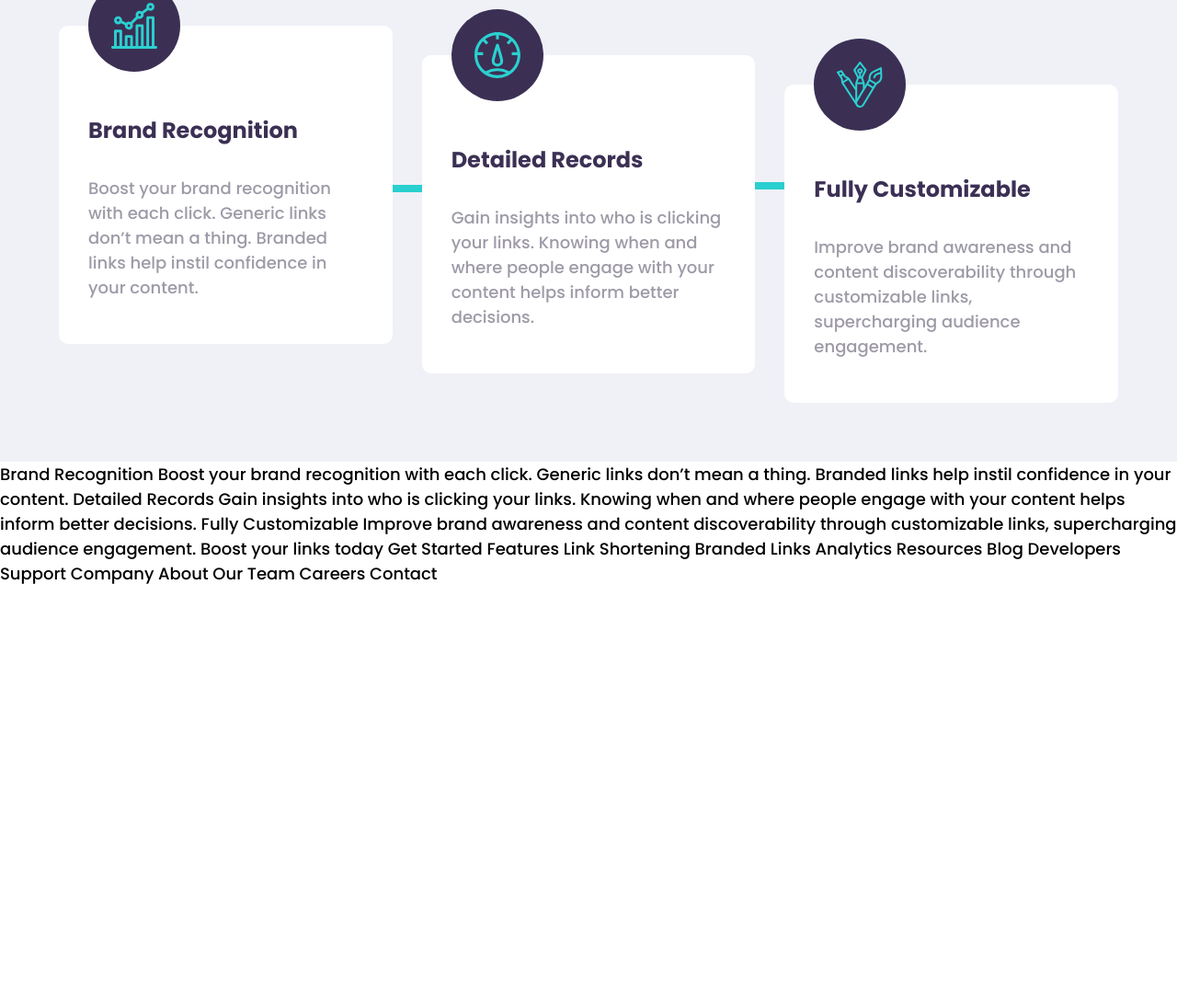
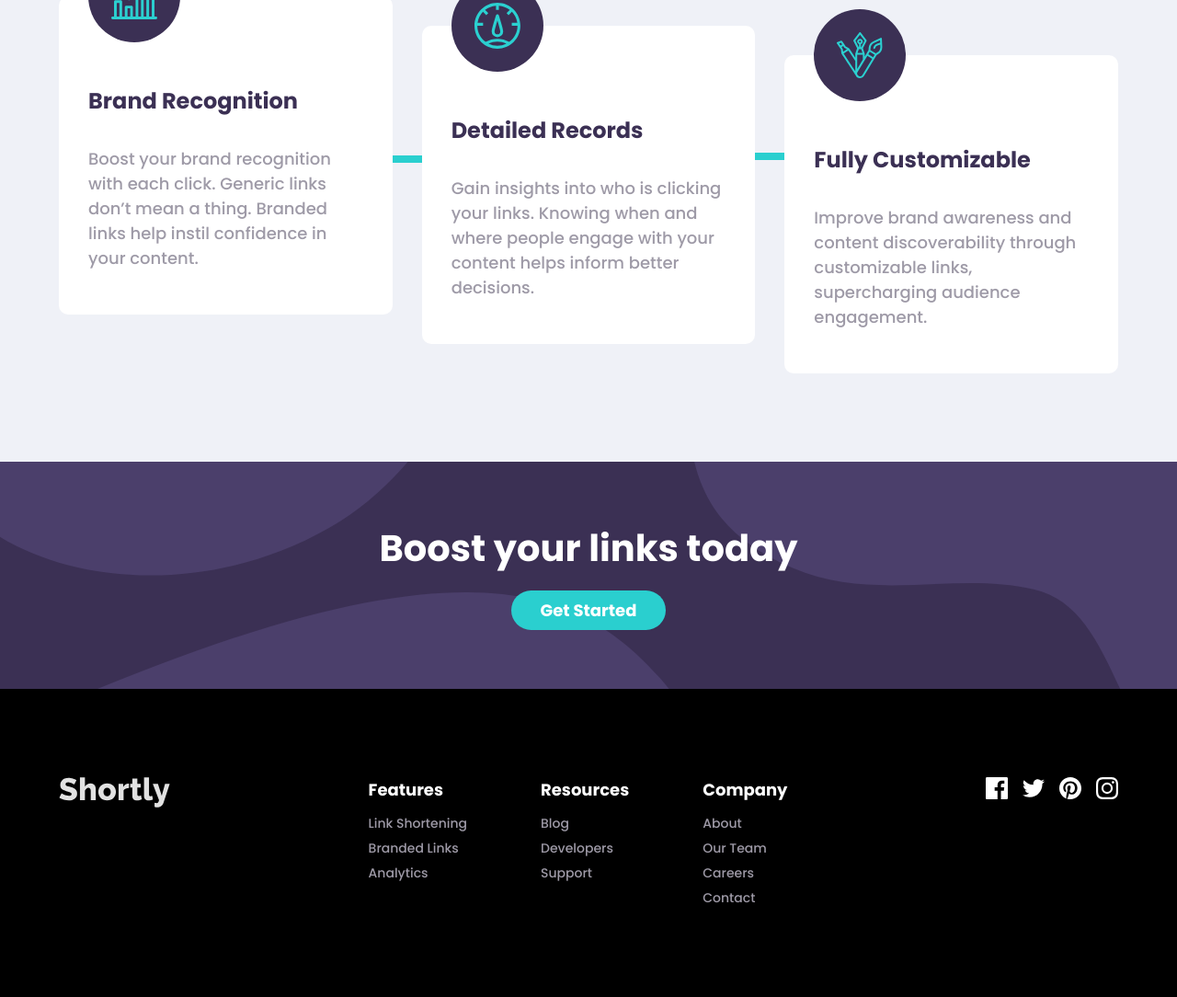
Before and after one commit to killian-dv/frontend-mentor-url-shortening-api-master, a plain HTML site: page index.html in a window 1280 px wide. Shown: the part 1214-2298 px from the top of the page at 92% size. Before the commit the page ends 1851 px from the top, so only its background shows below. Drawn offline with Linux system fonts and the light colour scheme.

Commit message:
intégration + css

```diff
--- /dev/null
+++ b/css/_footer.scss
@@ -0,0 +1,60 @@
+footer {
+    background-color: $black;
+    padding: 4rem 0;
+    @media screen and (min-width: 768px) {
+        padding: 6rem 0;
+    }
+    .container {
+        width: 90%;
+        max-width: 1600px;
+        margin: auto;
+        @include flex( center, center, 2rem, column, nowrap);
+        @media screen and (min-width: 768px) {
+            @include flex( space-between, flex-start, 2rem, row, nowrap);
+        }
+        .footer-logo {
+            img {
+                filter: invert(100%) sepia(6%) saturate(0%) hue-rotate(354deg) brightness(105%) contrast(108%);
+            }
+        }
+        .footer-links {
+            @include flex( center, center, 2rem, column, nowrap);
+            @media screen and (min-width: 768px) {
+                @include flex( space-between, flex-start, 5rem, row, nowrap);
+            }
+            .footer-links-column {
+                @include flex( center, center, 0.5rem, column, nowrap);
+                @media screen and (min-width: 768px) {
+                    @include flex( center, flex-start, 0.5rem, column, nowrap);
+                }
+                h3 {
+                    color: $white;
+                    font-size: 18px;
+                    font-weight: 700;
+                }
+                ul {
+                    @include flex( center, center, 0, column, nowrap);
+                    @media screen and (min-width: 768px) {
+                        @include flex( center, flex-start, 0, column, nowrap);
+                    }
+                    li {
+                        a {
+                            color: $grayish-violet;
+                            font-size: 14px;
+                            font-weight: 400;
+                            transition: $transition;
+                            &:hover {
+                                color: $white;
+                            }
+                        }
+                    }
+                }
+            }
+        }
+        .footer-social {
+            ul {
+                @include flex( center, center, 1rem, row, nowrap);
+            }
+        }
+    }
+}
--- a/css/_main.scss
+++ b/css/_main.scss
@@ -100,16 +100,21 @@ main {
                 width: 100%;
                 box-sizing: border-box;
                 text-align: center;
+                font-weight: 700;
                 @media screen and (min-width: 768px) {
                     min-width: fit-content;
                     width: 10%;
+                }
+                &:hover {
+                    background-color: lighten($cyan, 20%);
+                    cursor: pointer;
                 }
             }
         }
     }
     #section-3 {
         background-color: #eff1f7;
-        padding: 2rem 0 4rem;
+        padding: 2rem 0 6rem;
         h2 {
             @include titre($violet);
             margin-bottom: 1rem;
@@ -128,7 +133,7 @@ main {
             width: 90%;
             max-width: 1600px;
             margin: 0 auto;
-            margin-top: 8rem;
+            margin-top: 6rem;
             @media screen and (min-width: 768px) {
                 @include flex( space-between, center, 2rem, row, nowrap);
             }
@@ -206,4 +211,23 @@ main {
             }
         }
     }
+    #section-4 {
+        background: url(../images/bg-boost-mobile.svg) no-repeat center;
+        background-size: cover;
+        background-color: $violet;
+        @include flex( center, center, 1rem, column, nowrap);
+        padding: 4rem 1rem;
+        @media screen and (min-width: 768px) {
+            background: url(../images/bg-boost-desktop.svg) no-repeat center;
+            background-size: cover;
+            background-color: $violet;
+        }
+        h2 {
+            @include titre($white);
+            font-size: 2rem;
+        }
+        a {
+            @extend %buttonStyle;
+        }
+    }
 }
--- a/css/_mixins.scss
+++ b/css/_mixins.scss
@@ -17,21 +17,13 @@
     }
 }
 
-%sectionStyle {
-    width: 80%;
-    max-width: 1600px;
-    margin: auto;
-    @media screen and (min-width: 768px) {
-        width: 70%;
-    }
-}
-
 %buttonStyle {
     background-color: $cyan;
     padding: 0.5rem 2rem;
     border-radius: 50px;
     color: white;
     transition: $transition;
+    font-weight: 700;
     &:hover {
         background-color: lighten($cyan, 20%);
     }
--- a/css/style.scss
+++ b/css/style.scss
@@ -2,3 +2,4 @@
 @import '_mixins.scss';
 @import '_header.scss';
 @import '_main.scss';
+@import '_footer.scss';
--- a/index.html
+++ b/index.html
@@ -77,44 +77,52 @@
           <p>Improve brand awareness and content discoverability through customizable links, supercharging audience engagement.</p>
         </div>
     </section>
+    <section id="section-4">
+      <h2>Boost your links today</h2>
+      <a href="#">Get Started</a>
+    </section>
   </main>
-
-  Brand Recognition
-
-  Boost your brand recognition with each click. Generic links don’t
-  mean a thing. Branded links help instil confidence in your content.
-
-  Detailed Records
-
-  Gain insights into who is clicking your links. Knowing when and where
-  people engage with your content helps inform better decisions.
-
-  Fully Customizable
-
-  Improve brand awareness and content discoverability through customizable
-  links, supercharging audience engagement.
-
-  Boost your links today
-
-  Get Started
-
-  Features
-
-  Link Shortening
-  Branded Links
-  Analytics
-
-  Resources
-
-  Blog
-  Developers
-  Support
-
-  Company
-
-  About
-  Our Team
-  Careers
-  Contact
+  <footer>
+    <div class="container">
+      <div class="footer-logo">
+        <img src="images/logo.svg" alt="logo">
+      </div>
+      <div class="footer-links">
+        <div class="footer-links-column">
+          <h3>Features</h3>
+          <ul>
+            <li><a href="#">Link Shortening</a></li>
+            <li><a href="#">Branded Links</a></li>
+            <li><a href="#">Analytics</a></li>
+          </ul>
+        </div>
+        <div class="footer-links-column">
+          <h3>Resources</h3>
+          <ul>
+            <li><a href="#">Blog</a></li>
+            <li><a href="#">Developers</a></li>
+            <li><a href="#">Support</a></li>
+          </ul>
+        </div>
+        <div class="footer-links-column">
+          <h3>Company</h3>
+          <ul>
+            <li><a href="#">About</a></li>
+            <li><a href="#">Our Team</a></li>
+            <li><a href="#">Careers</a></li>
+            <li><a href="#">Contact</a></li>
+          </ul>
+        </div>
+      </div>
+      <div class="footer-social">
+        <ul>
+          <li><a href="#"><img src="images/icon-facebook.svg" alt="facebook"></a></li>
+          <li><a href="#"><img src="images/icon-twitter.svg" alt="twitter"></a></li>
+          <li><a href="#"><img src="images/icon-pinterest.svg" alt="pinterest"></a></li>
+          <li><a href="#"><img src="images/icon-instagram.svg" alt="instagram"></a></li>
+        </ul>
+      </div>
+    </div>
+  </footer>
 </body>
 </html>
--- a/script.js
+++ b/script.js
@@ -1,3 +1,5 @@
+// Menu burger
+
 const menu = document.querySelector('.navigation');
 const hamburger = document.querySelector('.hamburger');
 
```
Also changed, not shown: css/style.css, 1 other file.
